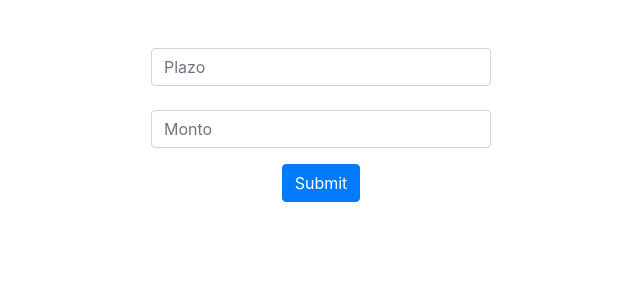
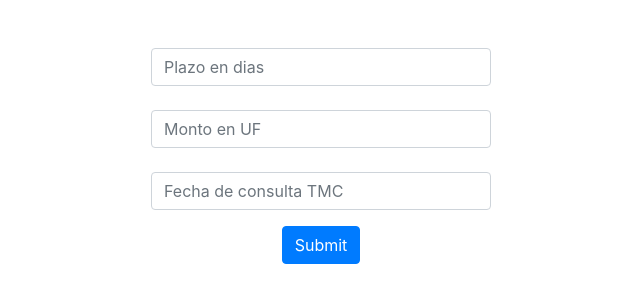
Before and after one commit to joselrodrigues/TMC-app, a Django app: page / in a window 1280 px wide. Shown: the top 303 px of the page, without its empty margins (319-959 px from the left). Run offline with Django 3.2, Linux system fonts and the light colour scheme; some libraries are stand-ins or nearby versions.

Commit message:
add date

```diff
--- a/templates/base.html
+++ b/templates/base.html
@@ -6,12 +6,15 @@
     <meta name="viewport" content="width=device-width, initial-scale=1.0">
     <meta http-equiv="X-UA-Compatible" content="ie=edge">
     <link rel="stylesheet" href="https://stackpath.bootstrapcdn.com/bootstrap/4.3.1/css/bootstrap.min.css" integrity="sha384-ggOyR0iXCbMQv3Xipma34MD+dH/1fQ784/j6cY/iJTQUOhcWr7x9JvoRxT2MZw1T" crossorigin="anonymous">
+    <link rel="stylesheet" href="https://cdnjs.cloudflare.com/ajax/libs/bootstrap-datepicker/1.9.0/css/bootstrap-datepicker.min.css">
     <title>TMC</title>
 </head>
 <body>
     {% block content %}{% endblock %}
     <script src="https://code.jquery.com/jquery-3.3.1.slim.min.js" integrity="sha384-q8i/X+965DzO0rT7abK41JStQIAqVgRVzpbzo5smXKp4YfRvH+8abtTE1Pi6jizo" crossorigin="anonymous"></script>
-<script src="https://cdnjs.cloudflare.com/ajax/libs/popper.js/1.14.7/umd/popper.min.js" integrity="sha384-UO2eT0CpHqdSJQ6hJty5KVphtPhzWj9WO1clHTMGa3JDZwrnQq4sF86dIHNDz0W1" crossorigin="anonymous"></script>
-<script src="https://stackpath.bootstrapcdn.com/bootstrap/4.3.1/js/bootstrap.min.js" integrity="sha384-JjSmVgyd0p3pXB1rRibZUAYoIIy6OrQ6VrjIEaFf/nJGzIxFDsf4x0xIM+B07jRM" crossorigin="anonymous"></script>
+    <script src="https://cdnjs.cloudflare.com/ajax/libs/popper.js/1.14.7/umd/popper.min.js" integrity="sha384-UO2eT0CpHqdSJQ6hJty5KVphtPhzWj9WO1clHTMGa3JDZwrnQq4sF86dIHNDz0W1" crossorigin="anonymous"></script>
+    <script src="https://stackpath.bootstrapcdn.com/bootstrap/4.3.1/js/bootstrap.min.js" integrity="sha384-JjSmVgyd0p3pXB1rRibZUAYoIIy6OrQ6VrjIEaFf/nJGzIxFDsf4x0xIM+B07jRM" crossorigin="anonymous"></script>
+    <script src="https://cdnjs.cloudflare.com/ajax/libs/bootstrap-datepicker/1.9.0/js/bootstrap-datepicker.min.js"></script>
+    <script>$('#id_fecha_tmc').datepicker();</script>
 </body>
 </html>
--- a/tmc/forms.py
+++ b/tmc/forms.py
@@ -7,7 +7,7 @@ class TmcForm(forms.ModelForm):
 
     class Meta:
         model = Tmc
-        fields = ('plazo', 'monto',)
+        fields = ('plazo', 'monto', 'fecha_tmc')
 
     def __init__(self, *args, **kwargs):
         super(TmcForm, self).__init__(*args, **kwargs)
--- a/tmc/models.py
+++ b/tmc/models.py
@@ -3,5 +3,6 @@ from django.db import models
 # Create your models here.
 
 class Tmc(models.Model):
-    plazo = models.IntegerField('Plazo', null=False, blank=False)
-    monto = models.IntegerField('Monto', null=False, blank=False)
+    plazo = models.IntegerField('Plazo en dias', null=False, blank=False)
+    monto = models.FloatField('Monto en UF', null=False, blank=False)
+    fecha_tmc = models.DateField('Fecha de consulta TMC', null=False, blank=False)
--- a/tmc/views.py
+++ b/tmc/views.py
@@ -13,9 +13,13 @@ def tmc(request):
         form = TmcForm(request.POST)
         if form.is_valid():
             try:
-                url = '{}{}/{}?apikey={}&formato=json'.format(BASE_TMC_URL_API,'2018','09',TMC_API_KEY)
+                fecha_tmc = str(form.cleaned_data['fecha_tmc'])
+                tmc_año = fecha_tmc.split('-')[0]
+                tmc_mes = fecha_tmc.split('-')[1]
+                url = '{}{}/{}?apikey={}&formato=json'.format(BASE_TMC_URL_API,tmc_año,tmc_mes,TMC_API_KEY)
                 get_response = requests.get(url)
                 response_json = get_response.json()
+
                 data = {
                     'plazo': form.cleaned_data['plazo'],
                     'monto': form.cleaned_data['monto']
```
Also changed, not shown: 1 other file.
